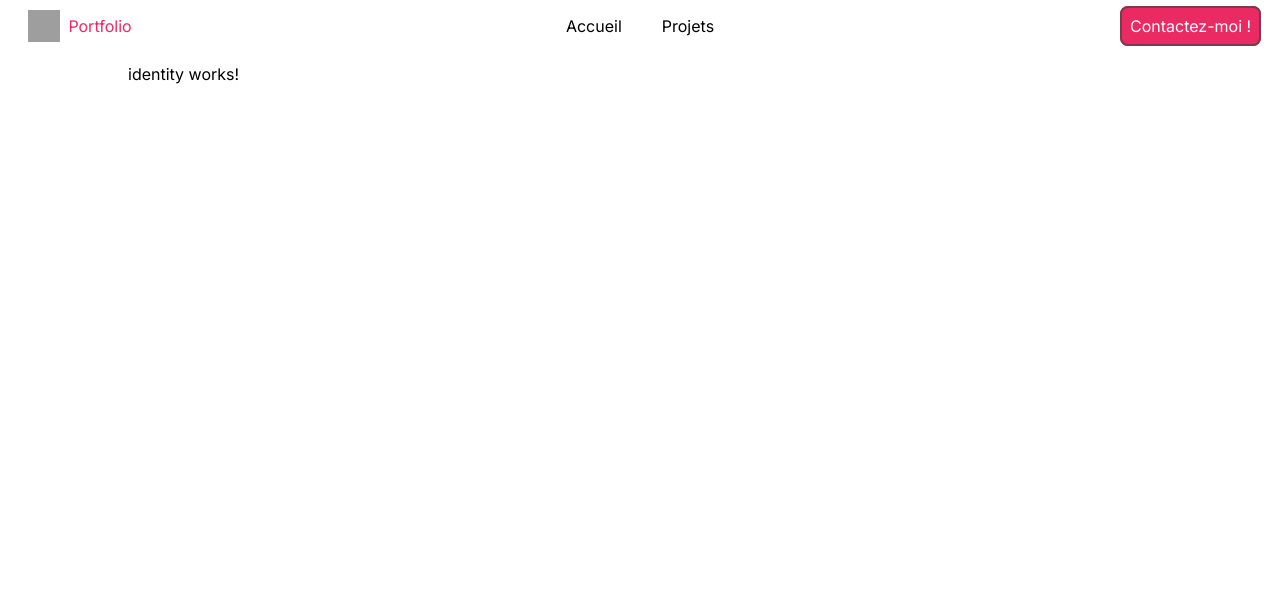
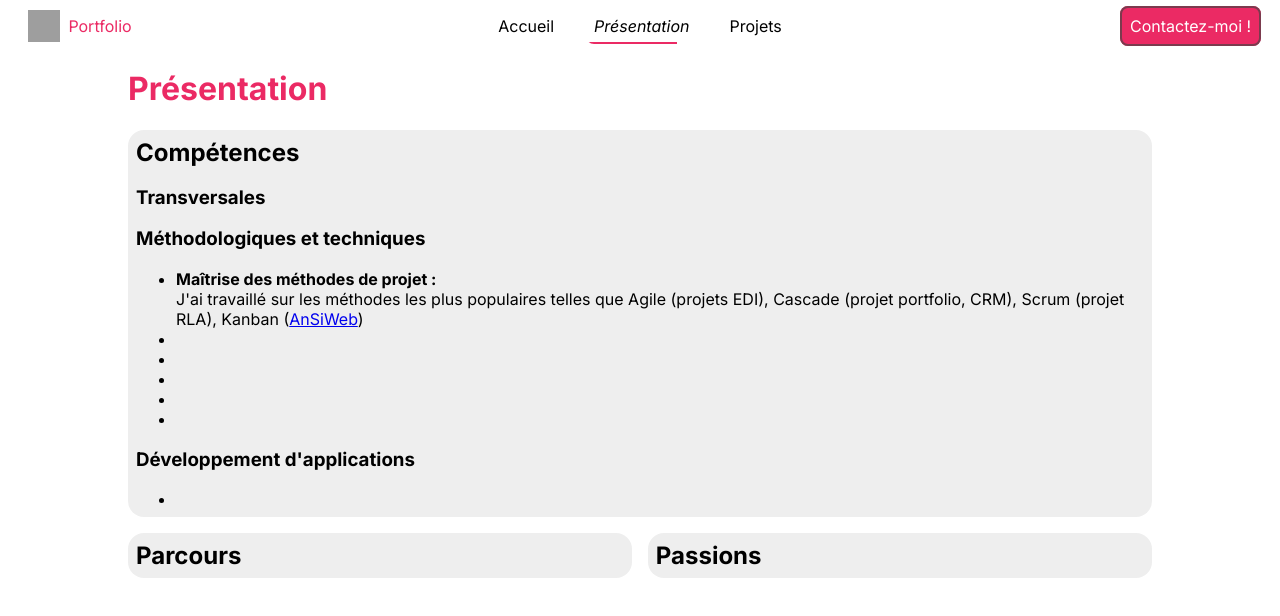
Before and after one commit to le-coatFrederic/portfolio, an Angular app in the folder front/: page /identity in a window 1280 px wide. Shown: the top 616 px of the page. Built offline with nearby package versions, Linux system fonts and the light colour scheme; grey boxes are pictures that could not be loaded.

Commit message:
Début de la page présentation et des compétences

```diff
--- a/front/src/app/components/navbar/navbar.html
+++ b/front/src/app/components/navbar/navbar.html
@@ -11,9 +11,9 @@
       <li class="navbar-item">
         <a routerLink="/home" routerLinkActive="active" class="navbar-link">Accueil</a>
       </li>
-      <!--<li class="navbar-item">
+      <li class="navbar-item">
         <a routerLink="/identity" routerLinkActive="active" class="navbar-link">Présentation</a>
-      </li>-->
+      </li>
       <li class="navbar-item">
         <a routerLink="/projects" routerLinkActive="active" class="navbar-link">Projets</a>
       </li>
--- a/front/src/app/pages/identity/identity.css
+++ b/front/src/app/pages/identity/identity.css
@@ -0,0 +1,27 @@
+.content {
+  display: flex;
+  flex-direction: row;gap: var(--medium-gap);
+  flex-wrap: wrap;
+}
+
+.bold {
+  font-weight: bold;
+}
+
+section {
+  background-color: #EEE;
+  border-radius: var(--medium-gap);
+  padding: var(--small-gap);
+  flex-grow: 1;
+  min-width: 300px;
+}
+
+h2, p {
+  padding: 0;
+  margin: 0;
+}
+
+ul {
+  margin: 0;
+  list-style: outside image('assets/fleche.png');
+}
--- a/front/src/app/pages/identity/identity.html
+++ b/front/src/app/pages/identity/identity.html
@@ -1 +1,51 @@
-<p>identity works!</p>
+<h1>Présentation</h1>
+<div class="content">
+  <section>
+    <h2>Compétences</h2>
+    <h3>Transversales</h3>
+    <ul>
+    </ul>
+
+    <h3>Méthodologiques et techniques</h3>
+    <ul>
+      <li>
+        <p class="bold">Maîtrise des méthodes de projet : </p>
+        <p>J'ai travaillé sur les méthodes les plus populaires telles que Agile (projets EDI), Cascade (projet portfolio, CRM), Scrum (projet RLA), Kanban (<a routerLink="/projects/ansiweb">AnSiWeb</a>)</p>
+      </li>
+      <li>
+        <p class="bold"></p>
+        <p></p>
+      </li>
+      <li>
+        <p class="bold"></p>
+        <p></p>
+      </li>
+      <li>
+        <p class="bold"></p>
+        <p></p>
+      </li>
+      <li>
+        <p class="bold"></p>
+        <p></p>
+      </li>
+      <li>
+        <p class="bold"></p>
+        <p></p>
+      </li>
+    </ul>
+
+    <h3>Développement d'applications</h3>
+    <ul>
+      <li></li>
+    </ul>
+  </section>
+
+  <section>
+    <h2>Parcours</h2>
+
+  </section>
+
+  <section>
+    <h2>Passions</h2>
+  </section>
+</div>
--- a/front/src/app/pages/identity/identity.ts
+++ b/front/src/app/pages/identity/identity.ts
@@ -1,11 +1,15 @@
 import { Component } from '@angular/core';
+import {RouterLink} from '@angular/router';
 
 @Component({
   selector: 'app-identity',
-  imports: [],
+  imports: [
+    RouterLink
+  ],
   templateUrl: './identity.html',
   styleUrl: './identity.css'
 })
 export class Identity {
-
+    public age : number = Math.floor((Date.now() - Date.UTC(2000,8,1)) / (1000 * 60 * 60 * 24 * 365));
+    protected readonly Date = Date;
 }
```
Also changed, not shown: front/public/fleche.png (added).
